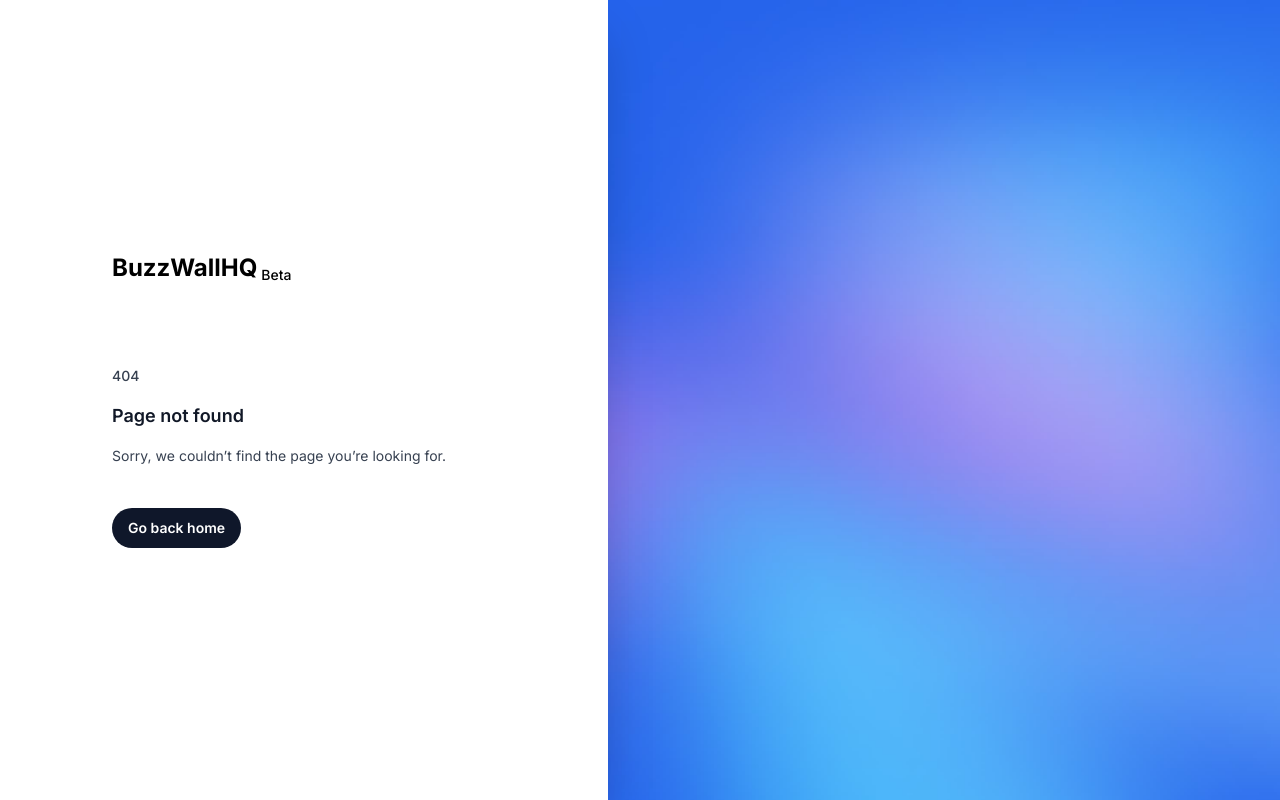
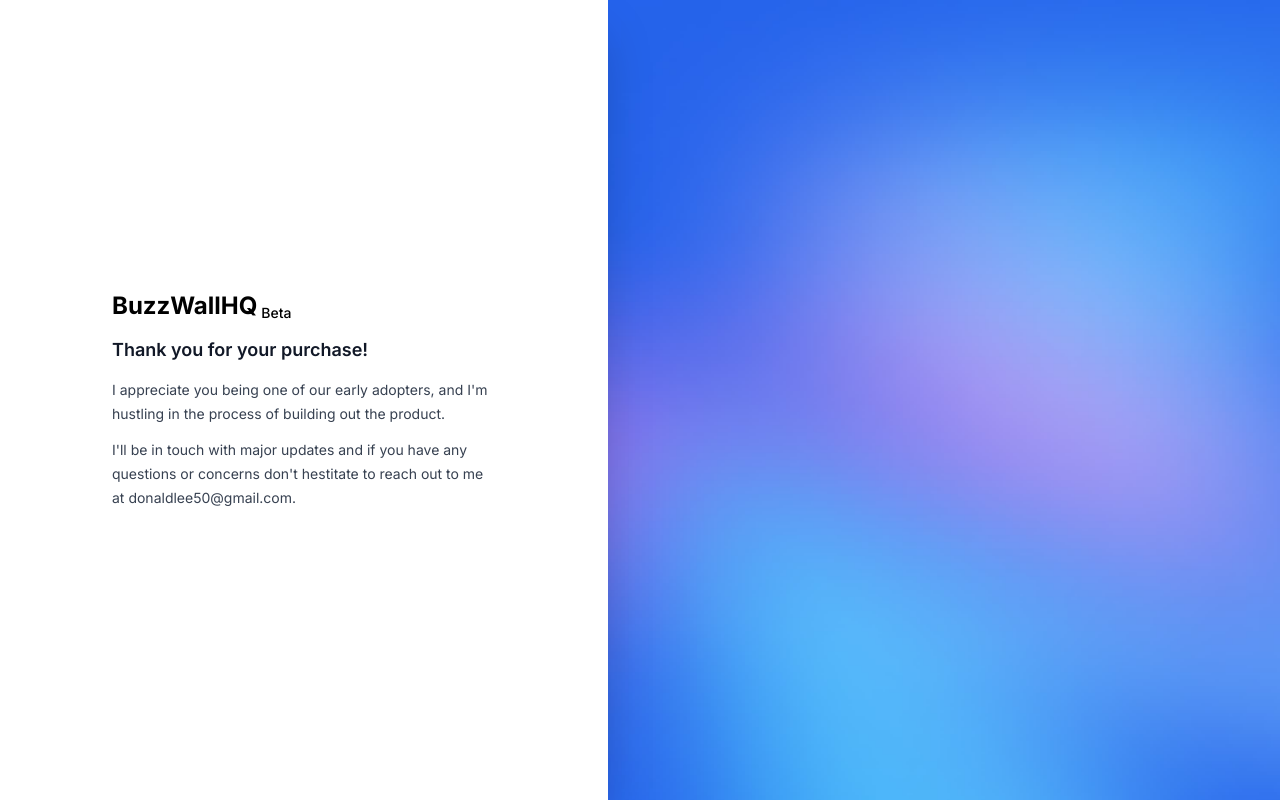
Before and after one commit to royalgiant/buzzwall-landing, a Next.js app: page /success in a window 1280 px wide. Before the commit this address had no page. Built offline with nearby package versions, Linux system fonts and the light colour scheme.

Commit message:
Add success page and checkout button

```diff
--- a/package.json
+++ b/package.json
@@ -3,7 +3,7 @@
   "version": "0.1.0",
   "private": true,
   "scripts": {
-    "dev": "PORT=3000 next dev",
+    "dev": "PORT=3001 next dev",
     "build": "next build",
     "start": "next start",
     "lint": "next lint"
@@ -13,6 +13,8 @@
     "@headlessui/react": "^2.1.0",
     "@headlessui/tailwindcss": "^0.2.0",
     "@heroicons/react": "^2.1.5",
+    "@stripe/react-stripe-js": "^2.7.3",
+    "@stripe/stripe-js": "^4.2.0",
     "@tailwindcss/forms": "^0.5.3",
     "autoprefixer": "^10.4.12",
     "clsx": "^2.1.0",
--- /dev/null
+++ b/src/app/(auth)/success/page.jsx
@@ -0,0 +1,31 @@
+import Link from 'next/link'
+
+import { Button } from '@/components/Button'
+import { Logo } from '@/components/Logo'
+import { SlimLayout } from '@/components/SlimLayout'
+
+export const metadata = {
+  title: 'Thank you!',
+}
+
+export default function Success() {
+  return (
+    <SlimLayout>
+      <div className="flex">
+        <Link href="/" aria-label="Home">
+          <Logo className="h-10 w-auto" />
+        </Link>
+      </div>
+      <h1 className="mt-3 text-lg font-semibold text-gray-900">
+        Thank you for your purchase!
+      </h1>
+      <p className="mt-3 text-sm text-gray-700">
+        I appreciate you being one of our early adopters, and I'm hustling in the process of building out the product.
+      </p>
+      <p className="mt-3 text-sm text-gray-700">
+        I'll be in touch with major updates and
+        if you have any questions or concerns don't hestitate to reach out to me at <a href="mailto: donaldlee50@gmail.com">donaldlee50@gmail.com</a>.
+      </p>
+    </SlimLayout>
+  )
+}
--- /dev/null
+++ b/src/components/CheckoutButton.jsx
@@ -0,0 +1,24 @@
+"use client";
+
+import { loadStripe } from '@stripe/stripe-js';
+
+const stripePromise = loadStripe(process.env.REACT_APP_STRIPE_PUBLISHABLE_KEY);
+console.log("Stripe Publishable Key:", process.env.REACT_APP_STRIPE_PUBLISHABLE_KEY);
+
+export default function CheckoutButton({ priceId }) {
+  const handleClick = async () => {
+    const stripe = await stripePromise;
+    await stripe.redirectToCheckout({
+      lineItems: [{ price: priceId, quantity: 1 }],
+      mode: 'payment',
+      successUrl: window.location.origin + '/success',
+      cancelUrl: window.location.origin + '/',
+    });
+  };
+
+  return (
+    <button onClick={handleClick}>
+      Checkout
+    </button>
+  );
+}
--- a/src/components/Pricing.jsx
+++ b/src/components/Pricing.jsx
@@ -2,6 +2,7 @@
 
 import { Button } from '@/components/Button'
 import { Container } from '@/components/Container'
+// import { CheckoutButton } from '@/components/CheckoutButton'
 
 function SwirlyDoodle(props) {
   return (
@@ -76,7 +77,7 @@
   )
 }
 
-function Plan({ name, price, description, href, features, xfeatures, featured = false }) {
+function Plan({ name, price, price_id, description, href, features, xfeatures, featured = false }) {
   return (
     <section
       className={clsx(
@@ -124,7 +125,7 @@
         className="mt-8"
         aria-label={`Get started with the ${name} plan for ${price}`}
       >
-        Get started
+        Checkout
       </Button>
     </section>
   )
```
Also changed, not shown: 1 other file (tests, documents, lock files or other folders).
